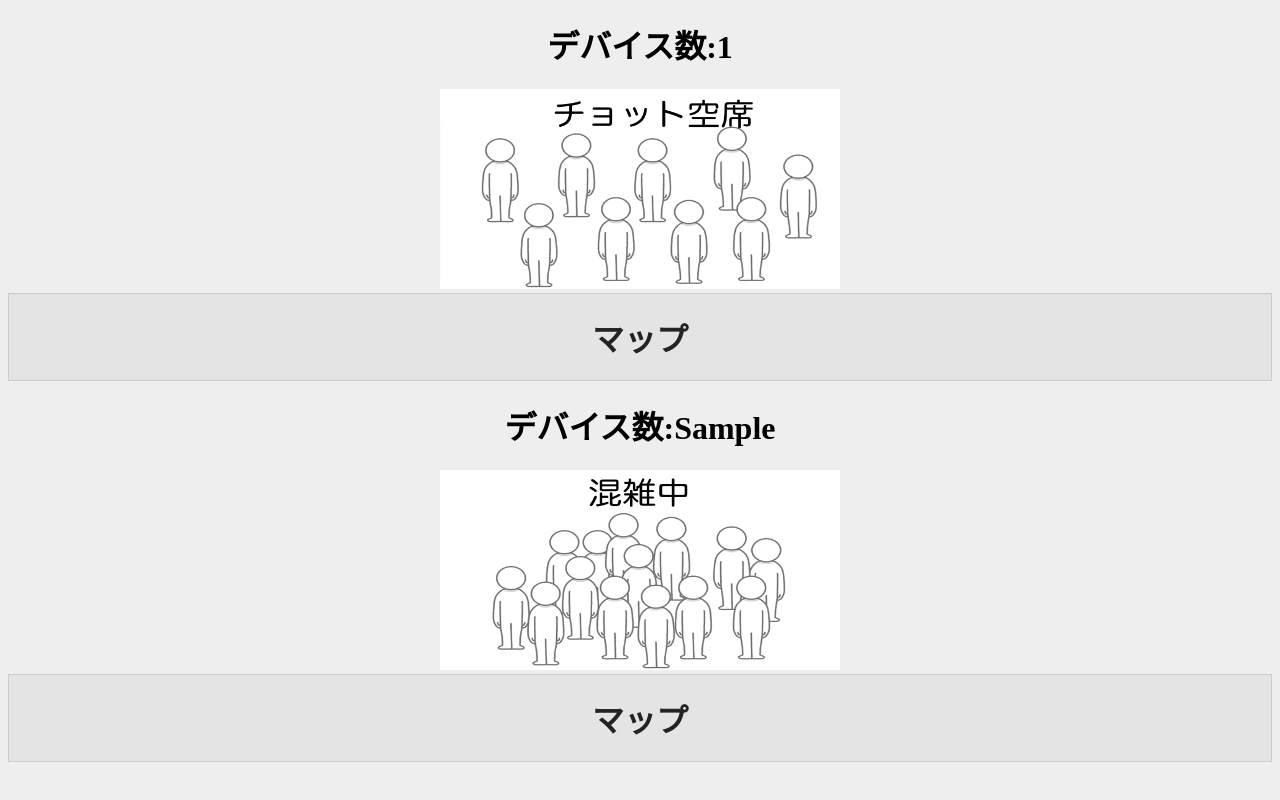
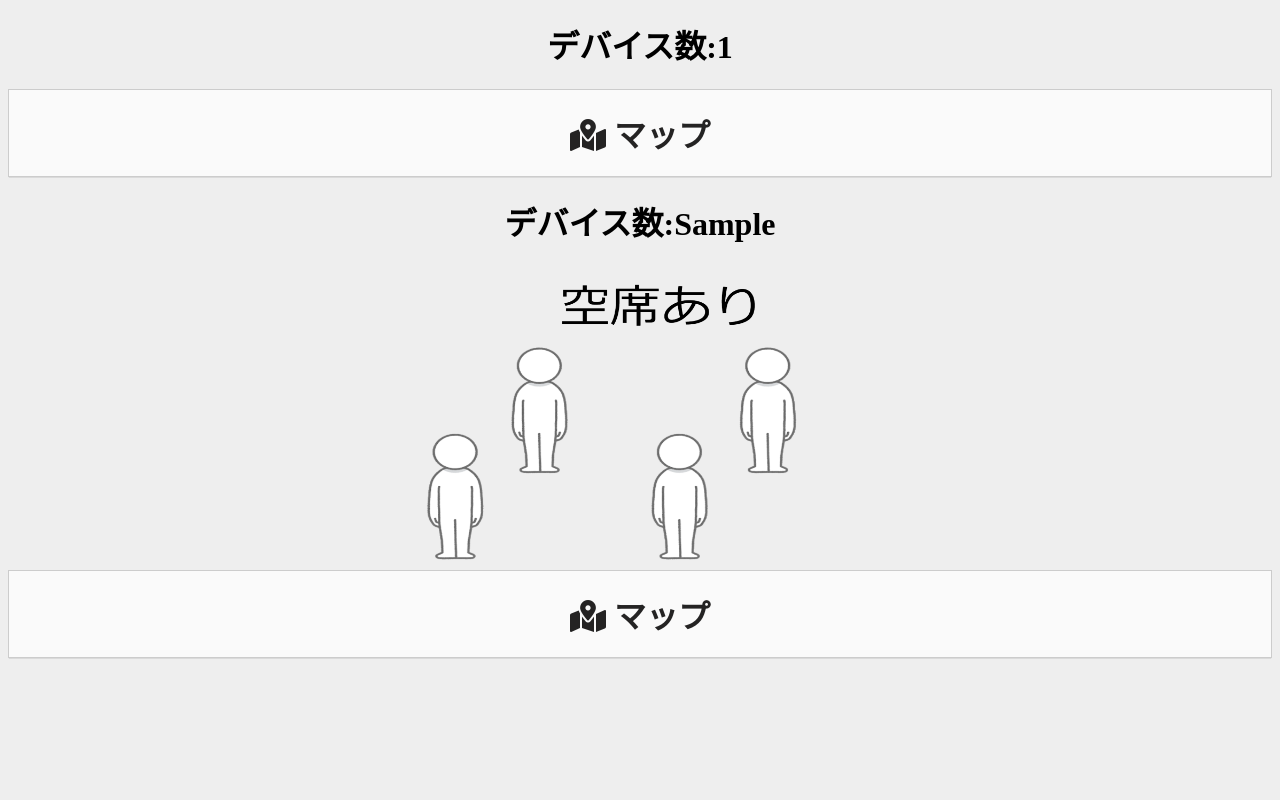
Before and after one commit to Tonoyama/cafe_page, a Flask app: template app/templates/index.html in a window 1280 px wide. Run offline with Flask 2, Linux system fonts and the light colour scheme; the template is opened without the code that fills it: most values are stand-ins (such as "Sample title", 1, 10 or a date in 2020); some libraries are stand-ins or nearby versions.

Commit message:
レスポンシブに画像を表示できるようにした

```diff
--- a/app/static/css/style.css
+++ b/app/static/css/style.css
@@ -1,29 +1,46 @@
 body{
-    background: #eeeeee;
+    background: #EEEEEE;
 }
 h1{
     text-align: center;
 }
+
+@media screen and (min-width:768px){
+  img{
+    width: 600px;
+    height: 300px;
+  }
+}
+
+@media screen and (max-width: 479px){
+  img{
+    width: 300px;
+    height: 150px;
+  }
+}
+
+
 div{
     text-align: center;
 }
 
 details {
     border: 1px solid #ccc;
+    box-shadow: 0px 1px 1px -1px rgba(0,0,0,0.5);
   }
   details:not(:last-child) {
     margin-bottom: 20px;
   }
 
-
   details summary {
     list-style: none;
     cursor: pointer;
     padding: 20px;
-    background: #e4e4e4;
+    background: #fafafa;
     color: #242323;
     font-size: 2rem;
     font-weight: bold;
+
   }
 
   details summary::-webkit-details-marker {
--- a/app/templates/index.html
+++ b/app/templates/index.html
@@ -5,28 +5,19 @@
     <meta name="viewport" content="width=device-width, initial-scale=1">
     <title>混雑度チェッカー</title><!--titleはタブの名前(Webページのタイトル)-->
     <!-- cssの読み込み -->
-    <link rel="stylesheet" href="static/css/style.css">
+    <link rel="stylesheet" href="/css/style.css">
+    <link rel="stylesheet" href="static/css/style.css" media="screen">
+    <link rel="stylesheet" href="https://use.fontawesome.com/releases/v5.12.1/css/all.css">
 </head>
 <body>
     <form method="post">
         <h1 class="text-muted">デバイス数:{{count}}</h1>
     </form>
     <div>
-        {% if count %}
-		    {% if count>60 %}
-                <img src="../static/images/empty.png"width="400" height="200">
-		    {% elif count<=60 %}
-		        <img src="../static/images/little_empty.png"width="400" height="200">
-		    {% else %}
-		        <img src="../static/images/crowded.png"width="400" height="200">
-		    {% endif %}
-	    {% endif %}
-    </div>
-    <div>
         <details>
-            <summary>マップ</summary>
+            <summary><i class="fas fa-map-marked-alt"></i> マップ</summary>
             <div>
-                <img src="../static/images/crowded.png"width="400" height="200">
+                <img src="../static/images/little_empty.png">
             </div>
         </details>
     </div>
@@ -36,13 +27,13 @@
         <h1 class="text-muted">デバイス数:{{count2}}</h1>
     </form>
     <div>
-        <img src="../static/images/crowded.png"width="400" height="200">
+        <img src="../static/images/empty.png">
     </div>
     <div>
         <details>
-            <summary>マップ</summary>
+            <summary><i class="fas fa-map-marked-alt"></i> マップ</summary>
             <div>
-                <img src="../static/images/crowded.png"width="400" height="200">
+                <img src="../static/images/crowded.png" secrlset="image-sp.jpg 480w, image-tablet.jpg 640w, image-pc 960w">
             </div>
         </details>
     </div>
```
Also changed, not shown: app/static/images/crowded.png, app/static/images/empty.png, app/static/images/little_empty.png.
